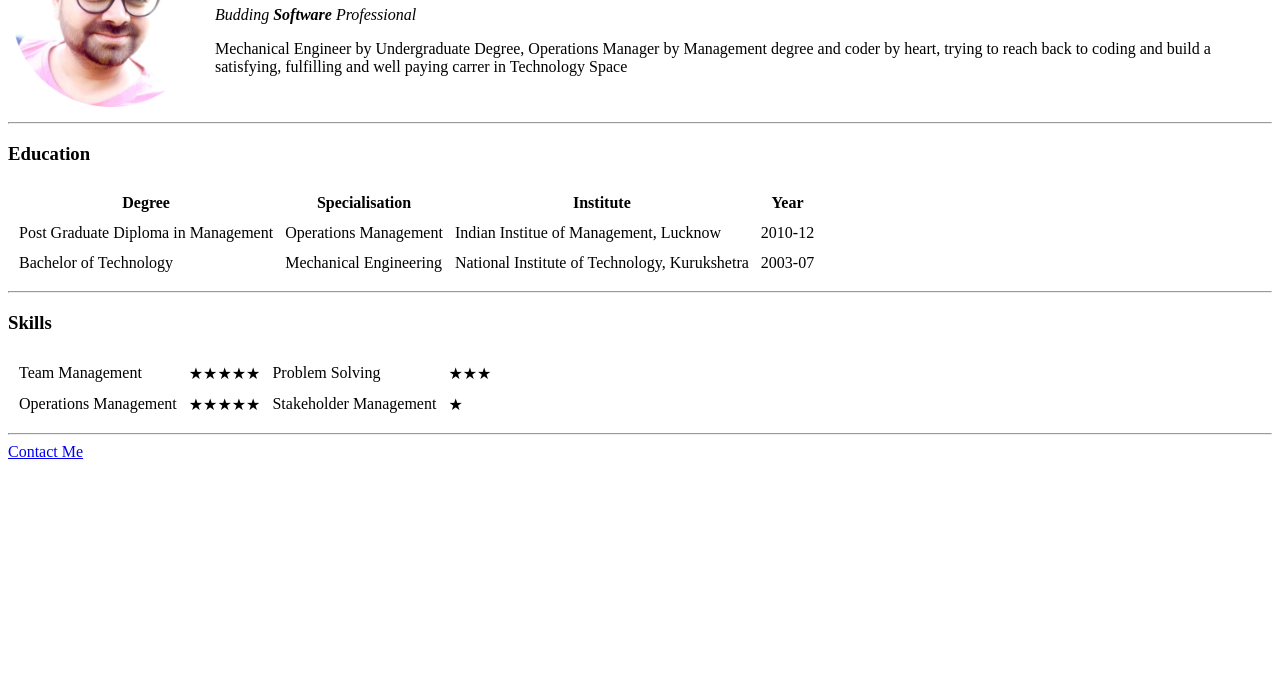
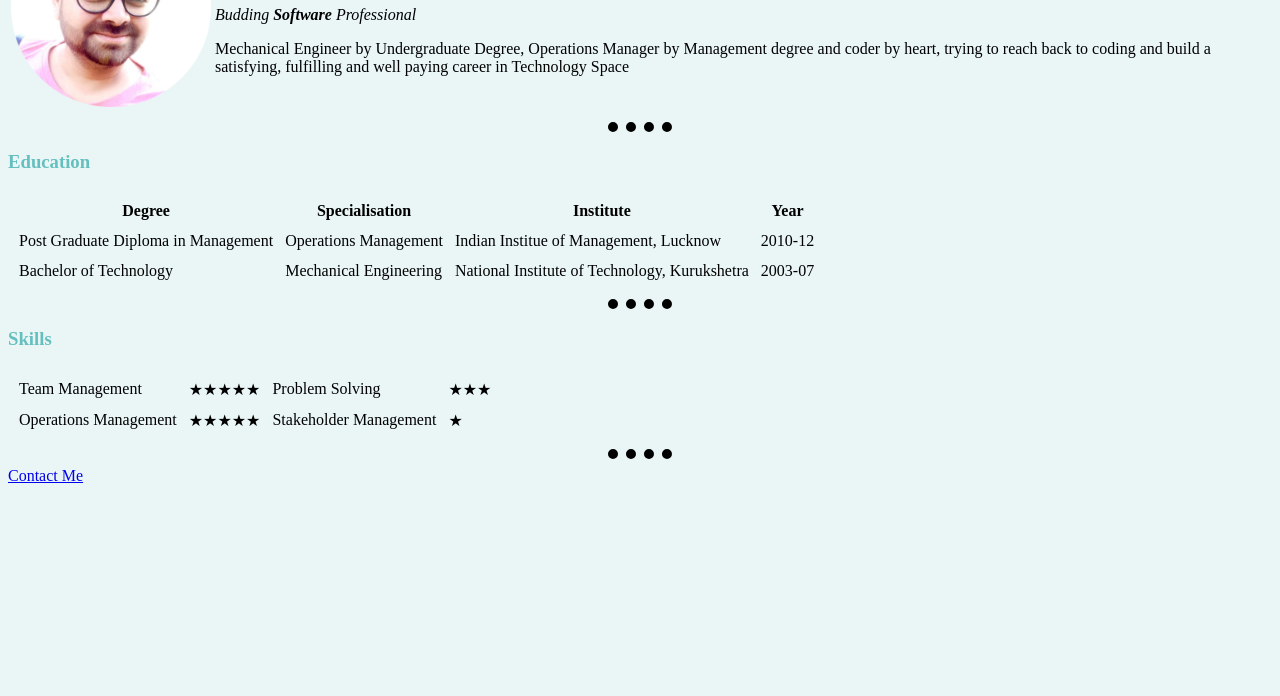
Before and after one commit to WorshiptheCode/CV, a plain HTML site: page index.html in a window 1280 px wide. Shown: the part 104-800 px from the top of the page. Drawn offline with Linux system fonts and the light colour scheme.

Commit message:
Add files via upload
Added CSS styles for all pages
corrected spelling mistakes

```diff
--- /dev/null
+++ b/css/styles.css
@@ -0,0 +1,12 @@
+body {
+      background-color: #EAF6F6
+      }
+hr {
+      border-style: none;
+      border-top-style: dotted;
+      border-width: 10px;
+      height: 0px;
+      width: 5%;
+    }
+  h1 {color: #66BFBF;}
+    h3 {color: #66BFBF;}
--- a/index.html
+++ b/index.html
@@ -5,9 +5,11 @@
   <meta charset="utf-8">
   <meta name="description" content="This page provides information about myself, my goals, achievements and pedigree" />
   <title>Kuldeep Singhal</title>
+  <link rel="stylesheet" href="css/styles.css">
+
 </head>
 
-<body>
+<body >
   <table>
     <td>
       <img src="Images/KD_circle.png" alt="Kuldeep Singhal" height="200" width="200">
@@ -15,7 +17,7 @@
     <td>
       <h1>Kuldeep Singhal</h1>
       <p><em>Budding <strong>Software</strong> Professional</em></p>
-      <p>Mechanical Engineer by Undergraduate Degree, Operations Manager by Management degree and coder by heart, trying to reach back to coding and build a satisfying, fulfilling and well paying carrer in Technology Space</p>
+      <p>Mechanical Engineer by Undergraduate Degree, Operations Manager by Management degree and coder by heart, trying to reach back to coding and build a satisfying, fulfilling and well paying career in Technology Space</p>
     </td>
   </table>
 
@@ -72,7 +74,7 @@
   </table>
 
 <hr>
-<a href="Contactme.html">Contact Me</a>
+<a href="F:\Users\KD-GameRig\Desktop\TechWiz\Personal website\Contactme.html">Contact Me</a>
 
 
 </body>
```
Also changed, not shown: Contactme.html (+2 -1 lines).
